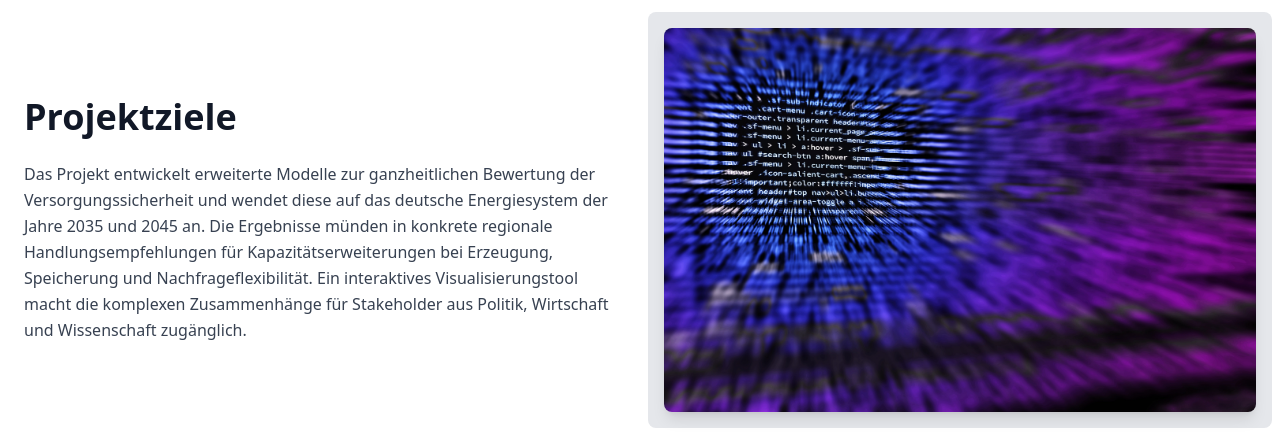
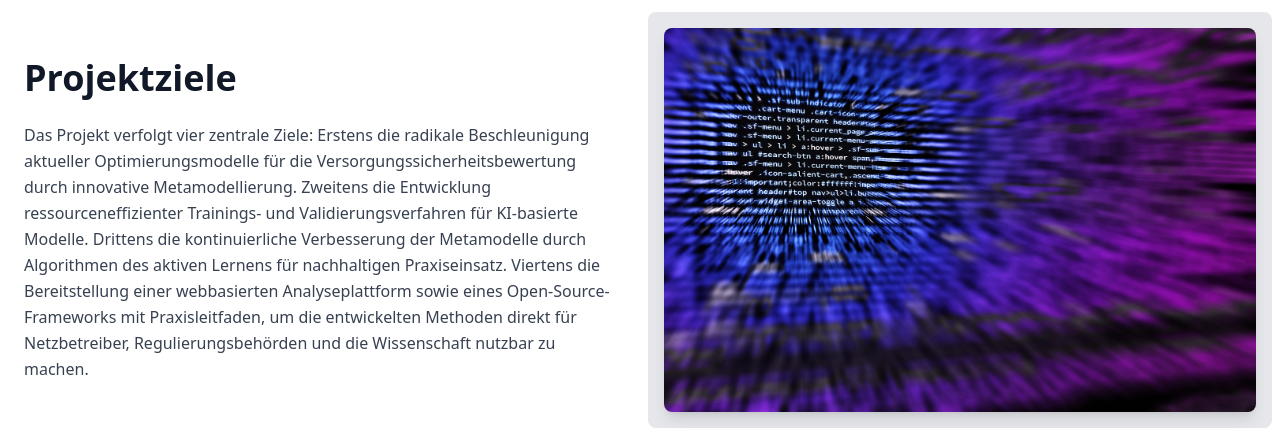
Before and after one commit to FabianStupperich/website_antelopes, a React (Vite) app: page / in a window 1280 px wide. Shown: the part 3160-3592 px from the top of the page. Built offline with nearby package versions, Linux system fonts and the light colour scheme.

Commit message:
Updated Project.tsx

```diff
--- a/src/components/Project.tsx
+++ b/src/components/Project.tsx
@@ -17,7 +17,7 @@ export default function Project() {
     },
     {
       title: 'Projektziele',
-      content: 'Das Projekt entwickelt erweiterte Modelle zur ganzheitlichen Bewertung der Versorgungssicherheit und wendet diese auf das deutsche Energiesystem der Jahre 2035 und 2045 an. Die Ergebnisse münden in konkrete regionale Handlungsempfehlungen für Kapazitätserweiterungen bei Erzeugung, Speicherung und Nachfrageflexibilität. Ein interaktives Visualisierungstool macht die komplexen Zusammenhänge für Stakeholder aus Politik, Wirtschaft und Wissenschaft zugänglich.',
+      content: 'Das Projekt verfolgt vier zentrale Ziele: Erstens die radikale Beschleunigung aktueller Optimierungsmodelle für die Versorgungssicherheitsbewertung durch innovative Metamodellierung. Zweitens die Entwicklung ressourceneffizienter Trainings- und Validierungsverfahren für KI-basierte Modelle. Drittens die kontinuierliche Verbesserung der Metamodelle durch Algorithmen des aktiven Lernens für nachhaltigen Praxiseinsatz. Viertens die Bereitstellung einer webbasierten Analyseplattform sowie eines Open-Source-Frameworks mit Praxisleitfaden, um die entwickelten Methoden direkt für Netzbetreiber, Regulierungsbehörden und die Wissenschaft nutzbar zu machen.',
       image: '/coding-1841550.jpg',
       imagePosition: 'right'
     },
```
